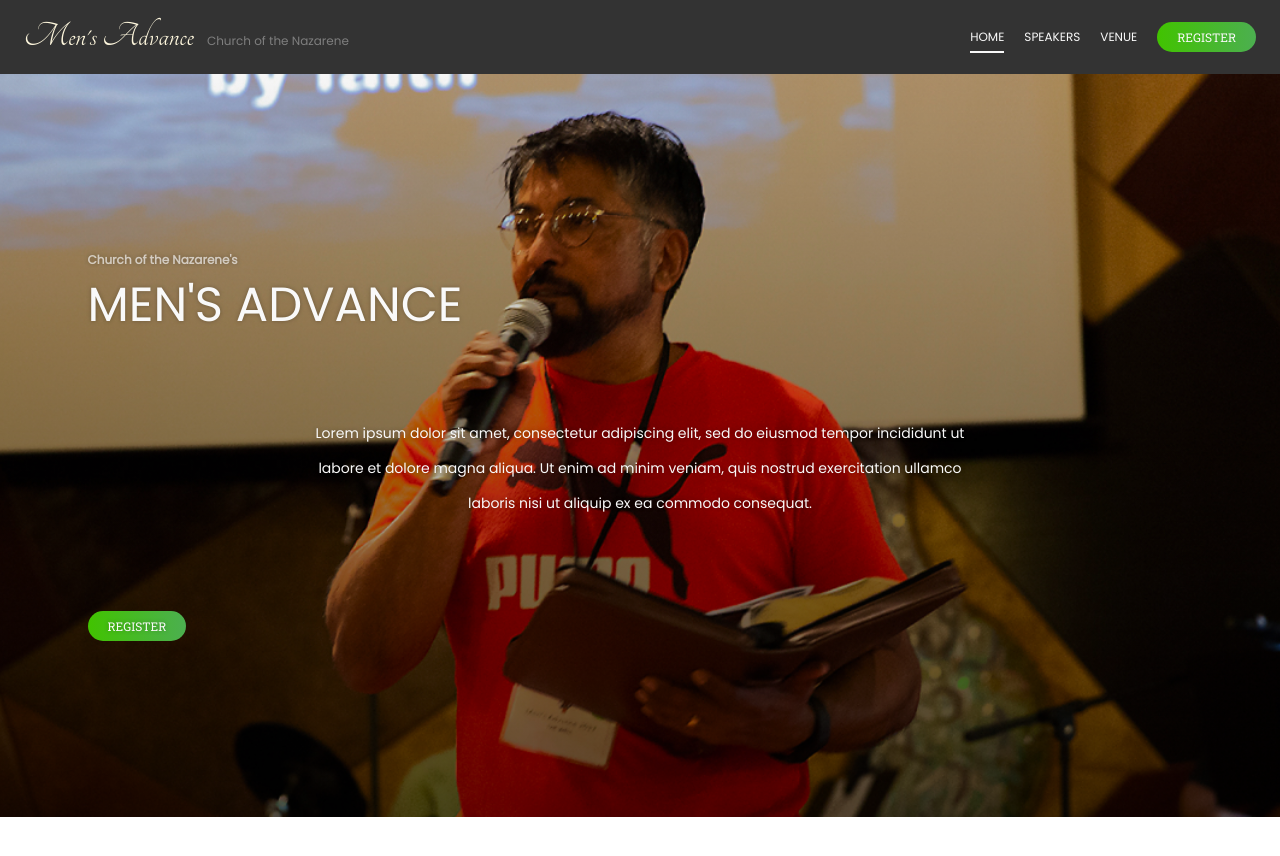
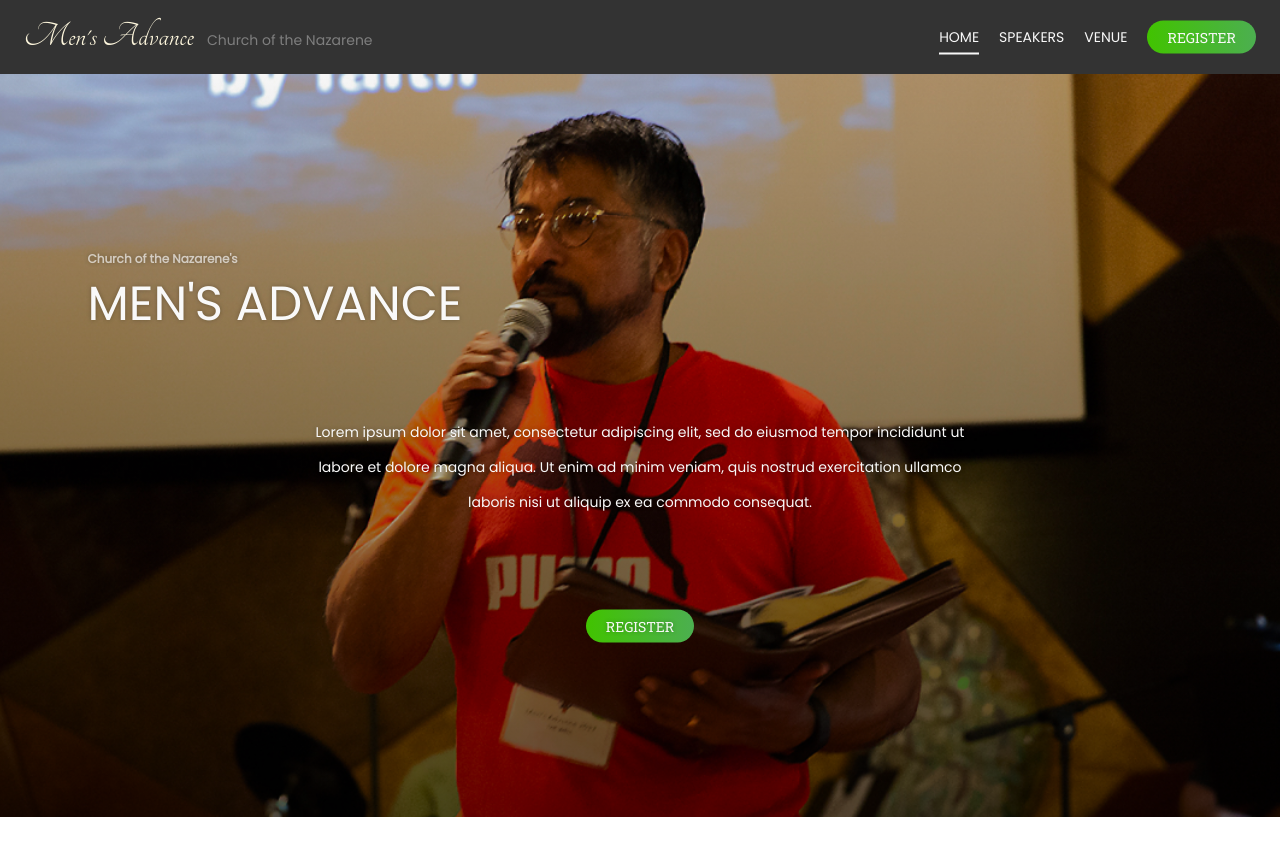
Before and after one commit to juliancoleman/mens-advance, a Jekyll site: the page built from index.html, in a window 1280 px wide. Shown: the top 856 px of the page. Built offline with Jekyll 4.4.1, drawn with Linux system fonts in a browser that asks for light colours.

Commit message:
increases font size of all elements so far

```diff
--- a/_includes/hero.html
+++ b/_includes/hero.html
@@ -9,6 +9,8 @@
       <p>{{ page.hero_blurb }}</p>
     </div>
 
-    {% include register-button.html %}
+    <div class="container" style="text-align: center;">
+      {% include register-button.html %}
+    </div>
   </div>
 </figure>
--- a/_sass/components/header.scss
+++ b/_sass/components/header.scss
@@ -27,13 +27,13 @@ header {
   .logo-small {
     color: $white-38;
     font-family: $poppins;
-    font-size: 0.75rem;
+    font-size: 0.875rem;
   }
 
   nav a {
     color: $white;
     font-family: $poppins;
-    font-size: 0.75rem;
+    font-size: 0.875rem;
 
     display: inline-block;
     margin-left: 8px;
--- a/_sass/components/register-button.scss
+++ b/_sass/components/register-button.scss
@@ -5,7 +5,7 @@
   border-radius: 17.5px;
   color: $white;
   font-family: $roboto-slab;
-  font-size: 0.75rem;
+  font-size: 0.875rem;
 
   display: inline-block;
   padding: 7px 20px;
```
